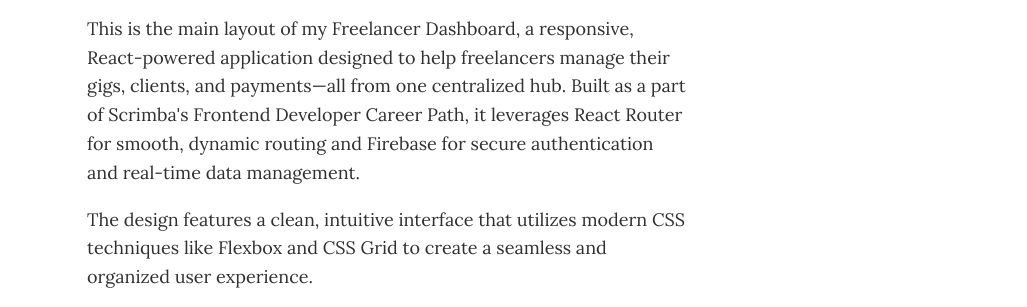
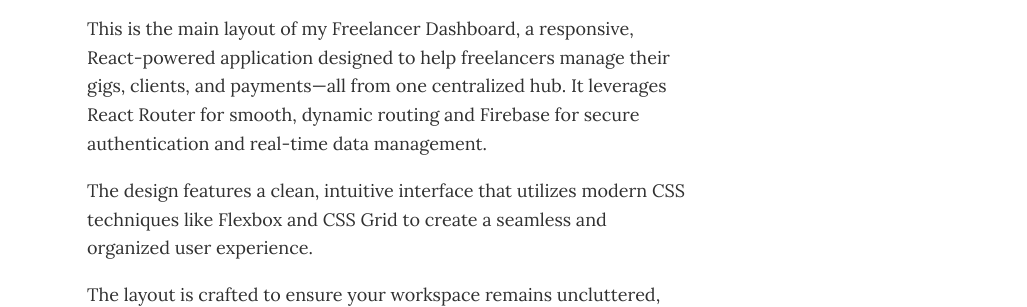
Before and after one commit to AlexBand-Pro/portfolio, a website built with Vite: page portfolio-item-dashboard.html in a window 1280 px wide. Shown: the part 459-766 px from the top of the page, without its empty margins (253-1280 px from the left). Built offline with nearby package versions, Linux system fonts and the light colour scheme.

Commit message:
update description

```diff
--- a/portfolio-item-dashboard.html
+++ b/portfolio-item-dashboard.html
@@ -44,7 +44,7 @@
                 <a target="_blank" href="https://github.com/AlexBand-Pro/freelancer-dashboard"><i class="fab fa-github"></i> GitHub Repo</a>
                 <a target="_blank" href="https://kaleidoscopic-moonbeam-458705.netlify.app/"><i class="fas fa-eye"></i> Live version</a>
             </div>
-            <p>This is the main layout of my Freelancer Dashboard, a responsive, React-powered application designed to help freelancers manage their gigs, clients, and payments—all from one centralized hub. Built as a part of Scrimba's Frontend Developer Career Path, it leverages React Router for smooth, dynamic routing and Firebase for secure authentication and real-time data management.</p>
+            <p>This is the main layout of my Freelancer Dashboard, a responsive, React-powered application designed to help freelancers manage their gigs, clients, and payments—all from one centralized hub. It leverages React Router for smooth, dynamic routing and Firebase for secure authentication and real-time data management.</p>
             <p>The design features a clean, intuitive interface that utilizes modern CSS techniques like Flexbox and CSS Grid to create a seamless and organized user experience.</p>
             <p>The layout is crafted to ensure your workspace remains uncluttered, with a dedicated sidebar for navigation and a flexible main content area that adapts to various screen sizes.</p>
         </div>
```
